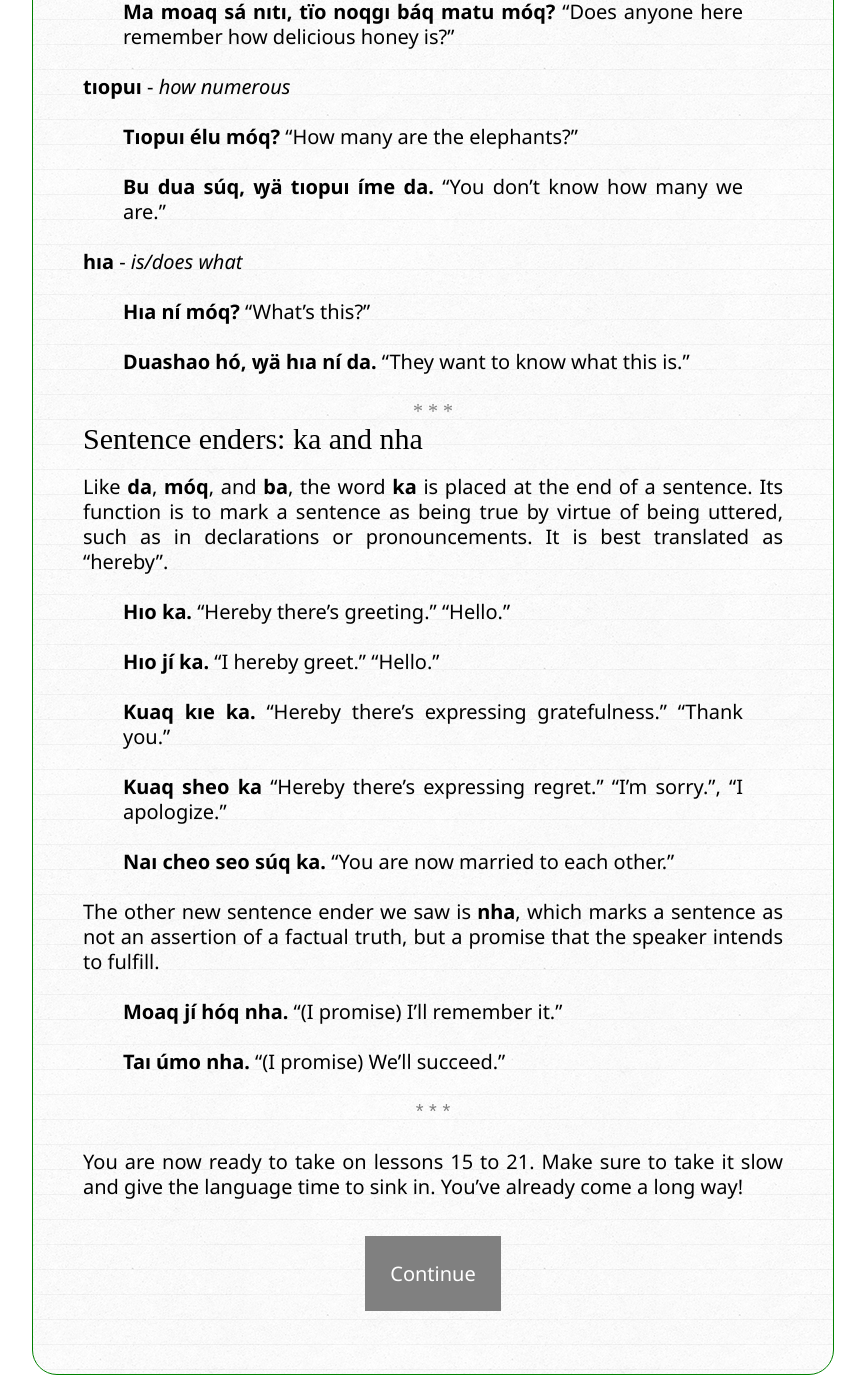
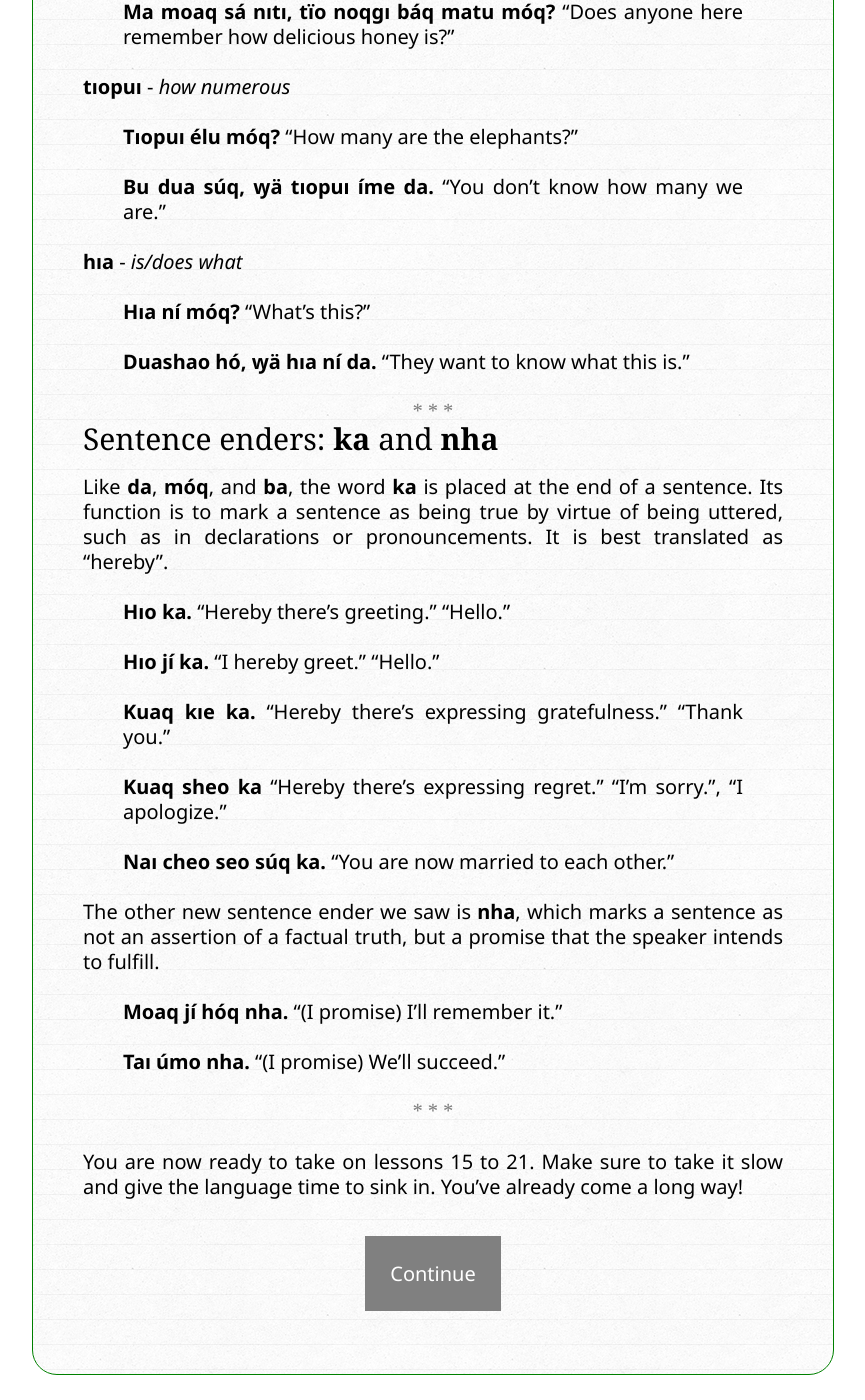
Before and after one commit to toaq/TwE, a Jekyll site: the page built from _lessons/14/index.md, in a window 1280 px wide and 1400 px high, scrolled down 7958 px. Shown: the whole window, without its empty margins (207-1072 px from the left). Built offline with Jekyll 4.4.1, drawn with Linux system fonts in a browser that asks for light colours; some web fonts are replaced; some of the changed text lies outside the part shown.

Commit message:
use noto serif too :3, readd ꝡä to h2 in 14

```diff
--- a/_layouts/lessons.html
+++ b/_layouts/lessons.html
@@ -11,7 +11,7 @@
       gtag('config', 'UA-125924205-1');
     </script>
     <link rel="stylesheet" href="../style.css">
-    <link href="https://fonts.googleapis.com/css?family=Sofia|Noto+Sans:400,400i,700,700i&display=swap&subset=latin-ext" rel="stylesheet">
+    <link href="https://fonts.googleapis.com/css?family=Noto+Serif:400,400i,700,700i|Noto+Sans:400,400i,700,700i&display=swap&subset=latin-ext" rel="stylesheet">
     <link rel="icon" type="image/png" href="../favicon-16x16.png">
     <link rel="apple-touch-icon-precomposed" type="image/png" href="../favicon-16x16.png">
     <title>{{ page.title }} — Toaq with Ease</title>
--- a/_lessons/14/index.md
+++ b/_lessons/14/index.md
@@ -89,7 +89,7 @@ And finally, these are all the pairs of opposites you already know:
   </table>
 </div>
 
-## determiners
+## Determiners
 
 Words like **sá**, **hí**, and **báq** are grouped together under the category of *determiners*. This is a list of the ones seen so far:
 
@@ -259,7 +259,7 @@ Examples:
 > **Duashao hó, ꝡä hıa ní da.**
   "They want to know what this is."
 
-## Sentence enders: ka and nha
+## Sentence enders: **ka** and **nha**
 
 Like **da**, **móq**, and **ba**, the word **ka** is placed at the end of a sentence. Its function is to mark a sentence as being true by virtue of being uttered, such as in declarations or pronouncements. It is best translated as "hereby".
 
--- a/style.css
+++ b/style.css
@@ -229,7 +229,7 @@ h1 {
 }
 
 h2, h3 {
-  font-family: Sofia;
+  font-family: "Noto Serif";
   line-height: 100%;
 }
 
@@ -247,7 +247,7 @@ h3 { font-size: 20px; padding-top: 5px; margin-top: 25px; }
 hr {
   border: 0;
   margin: 25px 0;
-  font-family: Sofia, sans-serif;
+  font-family: "Noto Serif", sans-serif;
 }
 
 h2::before, hr::before {
```
Also changed, not shown: other parts of _lessons/14/index.md (+1 -1 lines).
